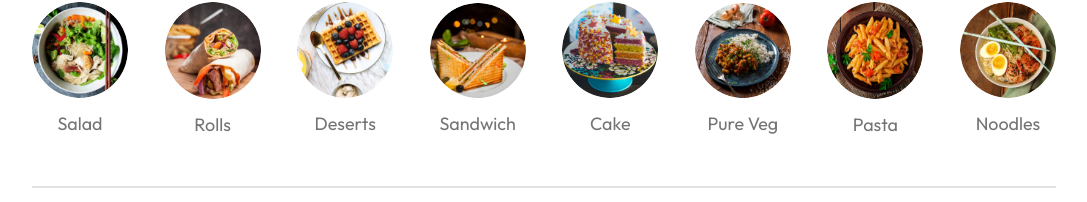
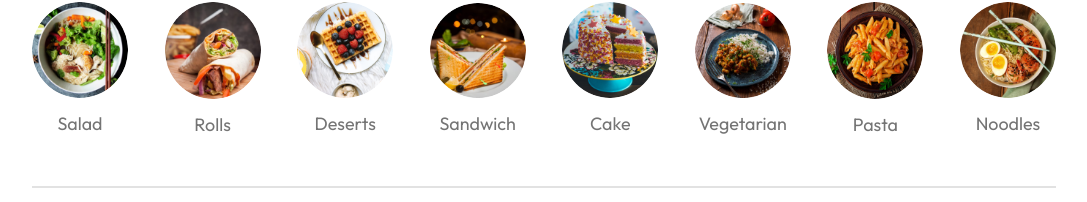
Before and after one commit to achan88/food-delivery, a React app: page / in a window 1280 px wide. Shown: the part 698-900 px from the top of the page, without its empty margins (96-1183 px from the left). Built offline with nearby package versions, Linux system fonts and the light colour scheme; the HTML template or start-up script is replaced by a standard one.

Commit message:
Minor spelling change

```diff
--- a/src/assets/assets.js
+++ b/src/assets/assets.js
@@ -104,7 +104,7 @@ export const menu_list = [
         menu_image: menu_5
     },
     {
-        menu_name: "Pure Veg",
+        menu_name: "Vegetarian",
         menu_image: menu_6
     },
     {
```
